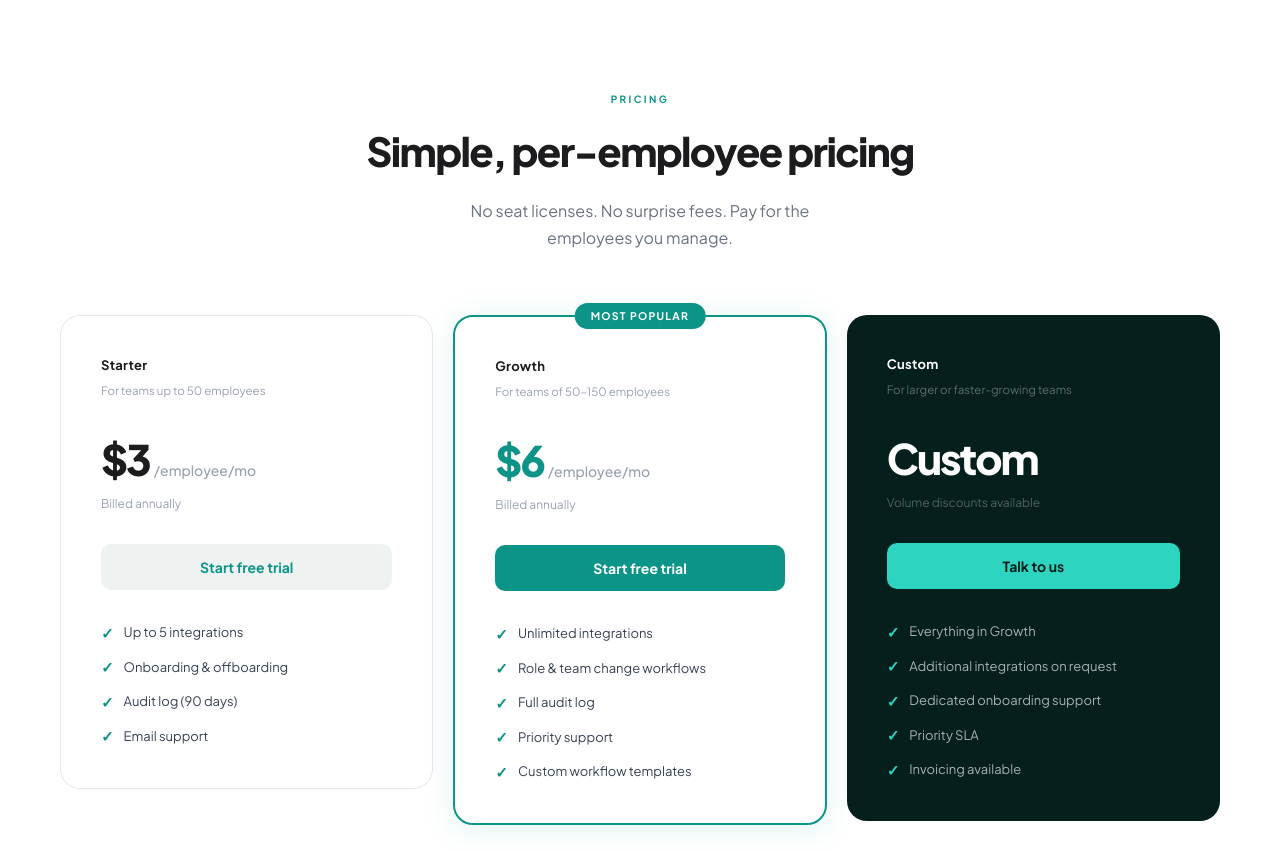
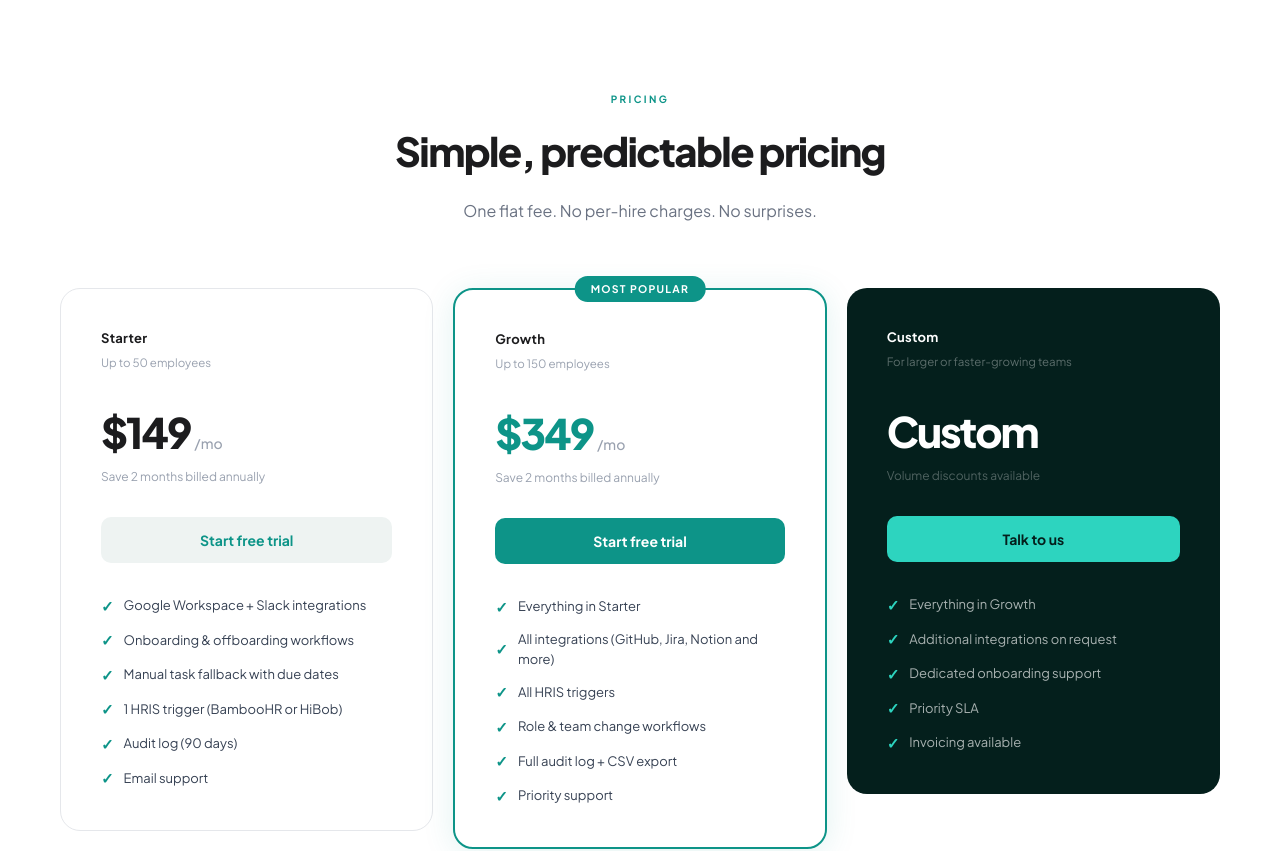
Before and after one commit to staff-complete/staffcomplete, a Vue app in the folder apps/web/: page / in a window 1280 px wide. Shown: the part 3740-4591 px from the top of the page. Built offline with nearby package versions, Linux system fonts and the light colour scheme.

Commit message:
docs(pricing): add competitive pricing model and update landing page tiers
Switch landing page from per-employee ($3/$6/emp/mo) to flat headcount-band
tiers ($149/$349/mo). Adds docs/pricing-model.md with competitor pricing
analysis, ROI calculations, and model rationale.

```diff
--- a/apps/web/src/components/sections/PricingSection.vue
+++ b/apps/web/src/components/sections/PricingSection.vue
@@ -17,34 +17,37 @@ interface PricingTier {
 const tiers: PricingTier[] = [
   {
     name: 'Starter',
-    tagline: 'For teams up to 50 employees',
-    price: '$3',
-    priceNote: '/employee/mo',
-    billingNote: 'Billed annually',
+    tagline: 'Up to 50 employees',
+    price: '$149',
+    priceNote: '/mo',
+    billingNote: 'Save 2 months billed annually',
     cta: 'Start free trial',
     ctaStyle: 'outline',
     features: [
-      'Up to 5 integrations',
-      'Onboarding & offboarding',
+      'Google Workspace + Slack integrations',
+      'Onboarding & offboarding workflows',
+      'Manual task fallback with due dates',
+      '1 HRIS trigger (BambooHR or HiBob)',
       'Audit log (90 days)',
       'Email support',
     ],
   },
   {
     name: 'Growth',
-    tagline: 'For teams of 50–150 employees',
-    price: '$6',
-    priceNote: '/employee/mo',
-    billingNote: 'Billed annually',
+    tagline: 'Up to 150 employees',
+    price: '$349',
+    priceNote: '/mo',
+    billingNote: 'Save 2 months billed annually',
     cta: 'Start free trial',
     ctaStyle: 'solid',
     featured: true,
     features: [
-      'Unlimited integrations',
+      'Everything in Starter',
+      'All integrations (GitHub, Jira, Notion and more)',
+      'All HRIS triggers',
       'Role & team change workflows',
-      'Full audit log',
+      'Full audit log + CSV export',
       'Priority support',
-      'Custom workflow templates',
     ],
   },
   {
@@ -72,8 +75,8 @@ const tiers: PricingTier[] = [
     <div class="max-w-[1160px] mx-auto">
       <SectionHeader
         eyebrow="Pricing"
-        heading="Simple, per-employee pricing"
-        subtext="No seat licenses. No surprise fees. Pay for the employees you manage."
+        heading="Simple, predictable pricing"
+        subtext="One flat fee. No per-hire charges. No surprises."
         subtextMaxWidth="380px"
       />
 
```
Also changed, not shown: 2 other files (tests, documents, lock files or other folders).
